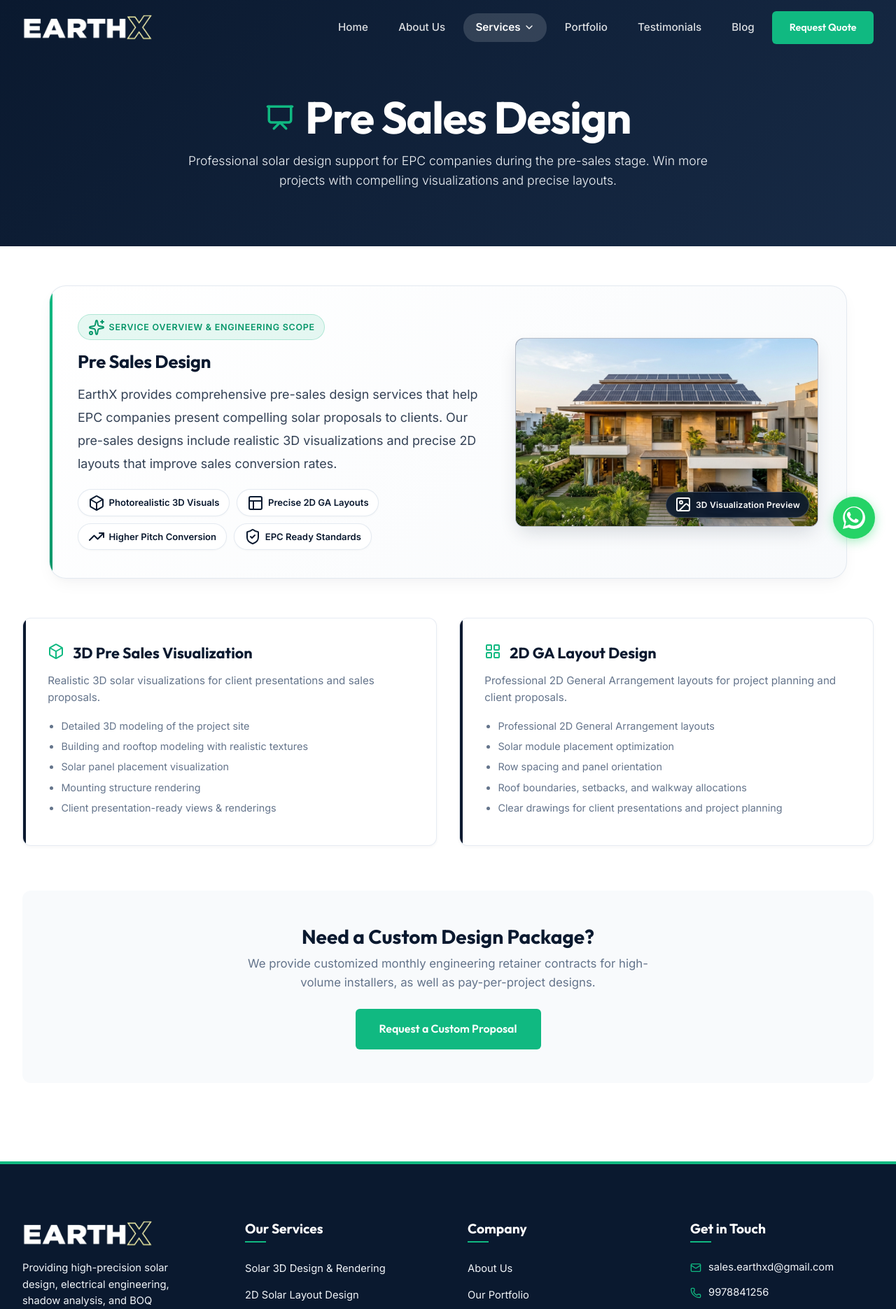
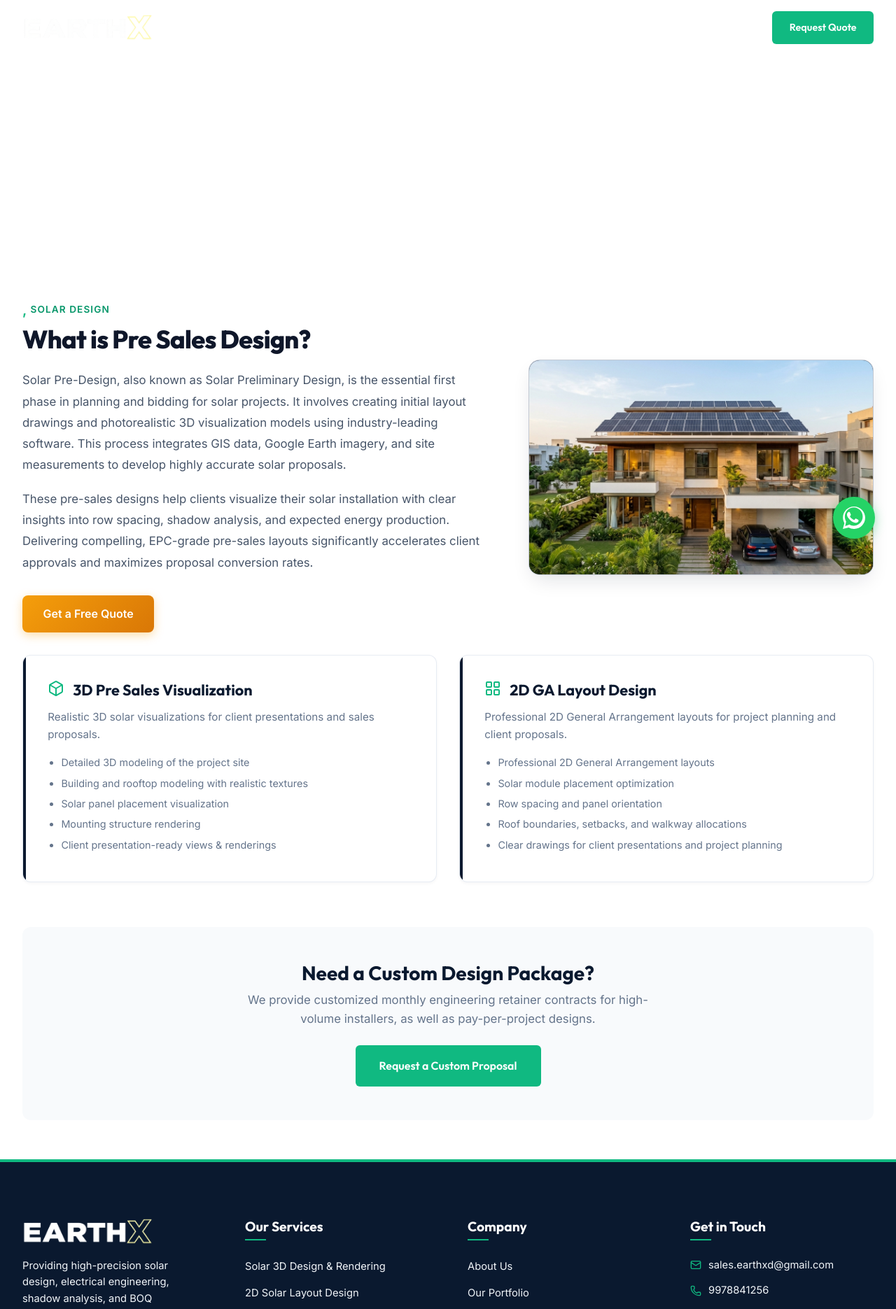
Before and after one commit to EarthXDesigns/earthx-designs, a Flask app: page /services/pre-sales-design in a window 1280 px wide. Shown: the top 1871 px of the page at 70% size. Run offline with Flask 2, Linux system fonts and the light colour scheme; data comes from the database, SQL or seed files in the repository.

Commit message:
Apply reference image styling: green hero banner, upper breadcrumbs, basic intro, Free Quote CTA, and hero media across all services

```diff
--- a/static/css/style.css
+++ b/static/css/style.css
@@ -561,134 +561,203 @@ a {
     transform: scale(1.02);
 }
 
-/* Service Category Overview Showcase Section */
-.service-overview-showcase {
-    margin: 0 auto 3.5rem auto;
-    background: linear-gradient(135deg, #FFFFFF 0%, #F8FAFC 100%);
-    border: 1px solid rgba(226, 232, 240, 0.95);
-    border-radius: var(--radius-lg);
-    box-shadow: 0 10px 25px -5px rgba(15, 23, 42, 0.05), 0 8px 10px -6px rgba(15, 23, 42, 0.02);
+/* --- Service Page Hero (Ref Image Style: Emerald Green Gradient, Dot Matrix, Angled Cut & Breadcrumbs) --- */
+.service-page-hero {
+    background: #0EA569;
+    background: linear-gradient(135deg, #059669 0%, #10B981 50%, #047857 100%);
+    background-image: radial-gradient(rgba(255, 255, 255, 0.18) 1.5px, transparent 1.5px);
+    background-size: 24px 24px;
+    color: #FFFFFF;
+    padding: 7rem 0 5.5rem 0;
     position: relative;
-    overflow: hidden;
-    transition: var(--transition);
-}
-
-.service-overview-showcase::before {
-    content: '';
-    position: absolute;
-    top: 0;
-    left: 0;
-    width: 4px;
-    height: 100%;
-    background: linear-gradient(180deg, var(--accent) 0%, #059669 100%);
-}
-
-.service-overview-showcase.full-width {
-    padding: 2.5rem 3rem;
-    max-width: 980px;
-}
-
-.service-overview-showcase.has-media {
+    clip-path: polygon(0 0, 100% 0, 100% calc(100% - 24px), 0 100%);
+}
+
+.service-breadcrumbs {
+    display: flex;
+    align-items: center;
+    gap: 8px;
+    font-size: 0.9rem;
+    color: rgba(255, 255, 255, 0.85);
+    margin-bottom: 1.5rem;
+}
+
+.service-breadcrumbs a {
+    color: rgba(255, 255, 255, 0.9);
+    text-decoration: none;
+    transition: var(--transition);
+}
+
+.service-breadcrumbs a:hover {
+    color: #FFFFFF;
+    text-decoration: underline;
+}
+
+.service-breadcrumbs .bc-sep {
+    color: rgba(255, 255, 255, 0.65);
+    font-size: 1.1rem;
+    line-height: 1;
+}
+
+.service-breadcrumbs .bc-current {
+    color: #FFFFFF;
+    font-weight: 600;
+}
+
+.service-hero-content {
+    max-width: 920px;
+}
+
+.service-hero-title {
+    font-family: var(--font-heading);
+    font-size: 2.85rem;
+    font-weight: 800;
+    color: #FFFFFF;
+    line-height: 1.2;
+    margin-bottom: 0.85rem;
+    letter-spacing: -0.02em;
+}
+
+.service-hero-subtitle {
+    font-size: 1.15rem;
+    line-height: 1.65;
+    color: rgba(255, 255, 255, 0.95);
+    font-weight: 400;
+    max-width: 800px;
+    margin: 0;
+}
+
+@media (max-width: 768px) {
+    .service-page-hero {
+        padding: 5.5rem 0 4rem 0;
+        clip-path: polygon(0 0, 100% 0, 100% calc(100% - 15px), 0 100%);
+    }
+    .service-hero-title {
+        font-size: 2.1rem;
+    }
+    .service-hero-subtitle {
+        font-size: 1rem;
+    }
+}
+
+/* --- Service Overview Layout (Ref Image Style) --- */
+.service-detail-grid {
     display: grid;
+    gap: 3.5rem;
+    align-items: center;
+}
+
+.service-detail-grid.has-hero-media {
     grid-template-columns: 1.15fr 0.85fr;
-    gap: 2.5rem;
-    align-items: center;
-    padding: 2.5rem;
-    max-width: 1140px;
+}
+
+.service-detail-grid.no-hero-media {
+    grid-template-columns: 1fr;
+    max-width: 880px;
+    margin: 0 auto;
 }
 
 @media (max-width: 960px) {
-    .service-overview-showcase.has-media {
+    .service-detail-grid.has-hero-media {
         grid-template-columns: 1fr;
-        gap: 2rem;
-        padding: 2rem 1.5rem;
-    }
-    .service-overview-showcase.full-width {
-        padding: 2rem 1.5rem;
-    }
-}
-
-.overview-header-tag {
+        gap: 2.5rem;
+    }
+}
+
+.service-subtag {
+    font-size: 0.85rem;
+    font-weight: 800;
+    color: #059669;
+    letter-spacing: 0.08em;
+    text-transform: uppercase;
+    margin-bottom: 0.5rem;
+    display: flex;
+    align-items: center;
+    gap: 4px;
+}
+
+.service-subtag .subtag-accent {
+    color: #10B981;
+    font-size: 1.25rem;
+    line-height: 1;
+    font-weight: 900;
+}
+
+.service-intro-heading {
+    font-family: var(--font-heading);
+    font-size: 2.25rem;
+    font-weight: 800;
+    color: var(--text-dark);
+    line-height: 1.25;
+    margin-bottom: 1.35rem;
+    letter-spacing: -0.02em;
+}
+
+@media (max-width: 768px) {
+    .service-intro-heading {
+        font-size: 1.8rem;
+    }
+}
+
+.service-body-paragraphs {
+    display: flex;
+    flex-direction: column;
+    gap: 1.15rem;
+}
+
+.service-body-p {
+    font-size: 1.05rem;
+    line-height: 1.8;
+    color: #475569;
+    margin: 0;
+    font-weight: 400;
+}
+
+/* Free Quote Button (Solar Orange/Gold as in ref image) */
+.service-cta-btn-wrapper {
+    margin-top: 2rem;
+}
+
+.btn-free-quote {
     display: inline-flex;
     align-items: center;
-    gap: 6px;
-    background: rgba(16, 185, 129, 0.1);
-    color: #059669;
-    border: 1px solid rgba(16, 185, 129, 0.25);
-    padding: 0.35rem 0.85rem;
-    border-radius: var(--radius-full);
-    font-size: 0.78rem;
+    justify-content: center;
+    background: #FFA000;
+    background: linear-gradient(135deg, #F59E0B 0%, #D97706 100%);
+    color: #FFFFFF !important;
     font-weight: 700;
-    text-transform: uppercase;
-    letter-spacing: 0.06em;
-    margin-bottom: 0.85rem;
-}
-
-.overview-header-tag i {
-    width: 14px;
-    height: 14px;
-}
-
-.overview-title {
-    font-family: var(--font-heading);
-    font-size: 1.6rem;
-    font-weight: 700;
-    color: var(--primary);
-    line-height: 1.3;
-    margin-bottom: 0.85rem;
-}
-
-.overview-text {
-    font-size: 1.12rem;
-    line-height: 1.85;
-    color: #334155;
-    font-weight: 400;
-    margin-bottom: 1.25rem;
-}
-
-.overview-pills {
-    display: flex;
-    flex-wrap: wrap;
-    gap: 0.65rem;
-    margin-top: 1rem;
-}
-
-.overview-pill {
-    display: inline-flex;
-    align-items: center;
-    gap: 6px;
-    background: #FFFFFF;
-    color: var(--primary);
-    border: 1px solid rgba(226, 232, 240, 0.9);
-    padding: 0.38rem 0.85rem;
-    border-radius: var(--radius-full);
-    font-size: 0.82rem;
-    font-weight: 600;
-    box-shadow: 0 1px 3px rgba(0, 0, 0, 0.03);
-}
-
-.overview-pill i {
-    color: var(--accent);
-    width: 14px;
-    height: 14px;
-}
-
-/* Overview Media Wrapper (For Pre Sales Design) */
-.overview-media-card {
-    position: relative;
-    border-radius: var(--radius-md);
+    font-size: 1rem;
+    padding: 0.85rem 1.85rem;
+    border-radius: 8px;
+    text-decoration: none;
+    box-shadow: 0 4px 14px rgba(245, 158, 11, 0.35);
+    transition: all 0.3s cubic-bezier(0.16, 1, 0.3, 1);
+    border: none;
+    cursor: pointer;
+}
+
+.btn-free-quote:hover {
+    transform: translateY(-2px);
+    box-shadow: 0 8px 22px rgba(245, 158, 11, 0.45);
+    background: linear-gradient(135deg, #FBBF24 0%, #D97706 100%);
+}
+
+/* Service Detail Media Frame (Right Column) */
+.service-media-frame {
+    border-radius: 16px;
     overflow: hidden;
     background: #0B132B;
-    box-shadow: 0 12px 28px -6px rgba(15, 23, 42, 0.16);
-    border: 1px solid rgba(226, 232, 240, 0.8);
+    box-shadow: 0 12px 30px -8px rgba(15, 23, 42, 0.14);
+    border: 1px solid rgba(226, 232, 240, 0.85);
     aspect-ratio: 16 / 10;
+    max-height: 380px;
     display: flex;
     align-items: center;
     justify-content: center;
 }
 
-.overview-media-img,
-.overview-media-video {
+.service-hero-img,
+.service-hero-video {
     width: 100%;
     height: 100%;
     object-fit: cover;
@@ -696,33 +765,8 @@ a {
     transition: transform 0.4s ease;
 }
 
-.overview-media-card:hover .overview-media-img {
+.service-media-frame:hover .service-hero-img {
     transform: scale(1.03);
-}
-
-.media-type-badge {
-    position: absolute;
-    bottom: 12px;
-    right: 12px;
-    display: inline-flex;
-    align-items: center;
-    gap: 6px;
-    background: rgba(10, 25, 47, 0.88);
-    backdrop-filter: blur(8px);
-    color: #FFFFFF;
-    border: 1px solid rgba(255, 255, 255, 0.2);
-    padding: 0.35rem 0.75rem;
-    border-radius: var(--radius-full);
-    font-size: 0.75rem;
-    font-weight: 600;
-    letter-spacing: 0.02em;
-    pointer-events: none;
-}
-
-.media-type-badge i {
-    width: 13px;
-    height: 13px;
-    color: var(--accent);
 }
 
 /* Why Choose Us Section */
--- a/templates/service_category.html
+++ b/templates/service_category.html
@@ -3,77 +3,69 @@
 {% block title %}{{ category.name }} Services | EarthX Designs{% endblock %}
 
 {% block content %}
-<!-- Page Hero -->
-<section class="page-hero">
+<!-- Page Hero Banner (Styled like Ref Image with Green Gradient, Breadcrumbs & Angled Cut) -->
+<section class="service-page-hero">
     <div class="container">
-        <h1 style="display: flex; align-items: center; justify-content: center; gap: 15px;">
-            <i data-lucide="{{ category.icon or 'briefcase' }}" style="width: 42px; height: 42px; color: var(--accent);"></i>
-            {{ category.hero_heading or category.name }}
-        </h1>
-        <p style="max-width: 800px; margin: 0 auto;">{{ category.hero_subtitle or 'Professional solar engineering and design solutions.' }}</p>
+        <!-- Upper Path / Breadcrumbs -->
+        <nav class="service-breadcrumbs" aria-label="Breadcrumb">
+            <a href="{{ url_for('home') }}">Home</a>
+            <span class="bc-sep">&rsaquo;</span>
+            <a href="{{ url_for('services') }}">Our Services</a>
+            <span class="bc-sep">&rsaquo;</span>
+            <span class="bc-current">{{ category.hero_heading or category.name }}</span>
+        </nav>
+
+        <div class="service-hero-content">
+            <h1 class="service-hero-title">{{ category.hero_heading or category.name }}</h1>
+            <p class="service-hero-subtitle">{{ category.hero_subtitle or 'Accurate 3D solar layouts with shading analysis, PVsyst reports, and ROI projections for EPC companies worldwide.' }}</p>
+        </div>
     </div>
 </section>
 
-<!-- Description & Services Detail Section -->
-<section class="section-padding" style="padding-top: 3.5rem;">
+<!-- Basic Intro & Detailed Overview Section (Styled as per Ref Image) -->
+<section class="section-padding service-overview-section" style="padding-top: 3.5rem; padding-bottom: 3.5rem;">
     <div class="container">
-        <!-- Service Overview & Media Section -->
-        {% if category.full_description %}
-            {% if category.slug == 'pre-sales-design' and category.hero_image %}
-            <!-- Pre-Sales Design with Media (Side-by-Side) -->
-            <div class="service-overview-showcase has-media">
-                <div class="overview-content-col">
-                    <div class="overview-header-tag">
-                        <i data-lucide="sparkles"></i>
-                        <span>Service Overview & Engineering Scope</span>
-                    </div>
-                    <h2 class="overview-title">{{ category.hero_heading or category.name }}</h2>
-                    <p class="overview-text">{{ category.full_description }}</p>
-                    <div class="overview-pills">
-                        <span class="overview-pill"><i data-lucide="box"></i> Photorealistic 3D Visuals</span>
-                        <span class="overview-pill"><i data-lucide="layout"></i> Precise 2D GA Layouts</span>
-                        <span class="overview-pill"><i data-lucide="trending-up"></i> Higher Pitch Conversion</span>
-                        <span class="overview-pill"><i data-lucide="shield-check"></i> EPC Ready Standards</span>
-                    </div>
+        <div class="service-detail-grid {% if category.hero_image %}has-hero-media{% else %}no-hero-media{% endif %}">
+            <!-- Left Column: Basic Intro & Detailed Content -->
+            <div class="service-detail-content">
+                <div class="service-subtag">
+                    <span class="subtag-accent">,</span> SOLAR DESIGN
                 </div>
-                <div class="overview-media-col">
-                    <div class="overview-media-card">
-                        {% if category.hero_image.endswith('.mp4') or category.hero_image.endswith('.webm') or category.hero_image.endswith('.mov') or category.hero_image.endswith('.ogg') %}
-                        <video autoplay loop muted playsinline controls class="overview-media-video">
-                            <source src="{{ category.hero_image }}" type="video/mp4">
-                        </video>
-                        <div class="media-type-badge">
-                            <i data-lucide="video"></i> Pre-Sales 3D Video
-                        </div>
-                        {% else %}
-                        <img src="{{ category.hero_image }}" alt="{{ category.name }} Visualization" class="overview-media-img" loading="lazy">
-                        <div class="media-type-badge">
-                            <i data-lucide="image"></i> 3D Visualization Preview
-                        </div>
-                        {% endif %}
-                    </div>
+                <h2 class="service-intro-heading">What is {{ category.name }}?</h2>
+
+                <div class="service-body-paragraphs">
+                    {% if category.full_description %}
+                        {% for paragraph in category.full_description.split('\n\n') %}
+                            {% if paragraph.strip() %}
+                            <p class="service-body-p">{{ paragraph.strip() }}</p>
+                            {% endif %}
+                        {% endfor %}
+                    {% else %}
+                        <p class="service-body-p">{{ category.short_description }}</p>
+                    {% endif %}
+                </div>
+
+                <!-- Get a Free Quote Button (Below Detailed Content) -->
+                <div class="service-cta-btn-wrapper">
+                    <a href="{{ url_for('contact') }}" class="btn-free-quote">Get a Free Quote</a>
                 </div>
             </div>
-            {% else %}
-            <!-- All Other Services or Pre-Sales without media -->
-            <div class="service-overview-showcase full-width">
-                <div class="overview-content-col">
-                    <div class="overview-header-tag">
-                        <i data-lucide="sparkles"></i>
-                        <span>Service Overview & Engineering Scope</span>
-                    </div>
-                    <h2 class="overview-title">{{ category.hero_heading or category.name }}</h2>
-                    <p class="overview-text">{{ category.full_description }}</p>
-                    <div class="overview-pills">
-                        <span class="overview-pill"><i data-lucide="shield-check"></i> Standard Compliant</span>
-                        <span class="overview-pill"><i data-lucide="zap"></i> Rapid Turnaround</span>
-                        <span class="overview-pill"><i data-lucide="award"></i> Certified Engineering</span>
-                        <span class="overview-pill"><i data-lucide="check-circle-2"></i> Client-Ready Deliverables</span>
-                    </div>
+
+            <!-- Right Column: Hero Media (Image or Video) -->
+            {% if category.hero_image %}
+            <div class="service-detail-media">
+                <div class="service-media-frame">
+                    {% if category.hero_image.endswith('.mp4') or category.hero_image.endswith('.webm') or category.hero_image.endswith('.mov') or category.hero_image.endswith('.ogg') %}
+                    <video autoplay loop muted playsinline controls class="service-hero-video">
+                        <source src="{{ category.hero_image }}" type="video/mp4">
+                    </video>
+                    {% else %}
+                    <img src="{{ category.hero_image }}" alt="{{ category.name }}" class="service-hero-img" loading="lazy">
+                    {% endif %}
                 </div>
             </div>
             {% endif %}
-        {% endif %}
+        </div>
 
         <div class="services-grid grid {% if services|length is divisibleby 2 %}grid-2-forced{% else %}grid-3{% endif %}">
             {% for service in services %}
```
Also changed, not shown: database.py (+17 -10 lines).
